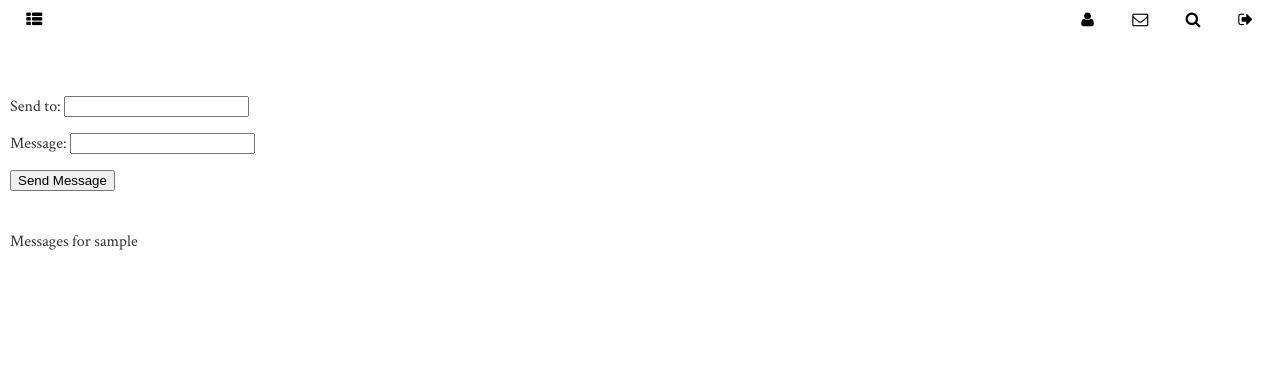
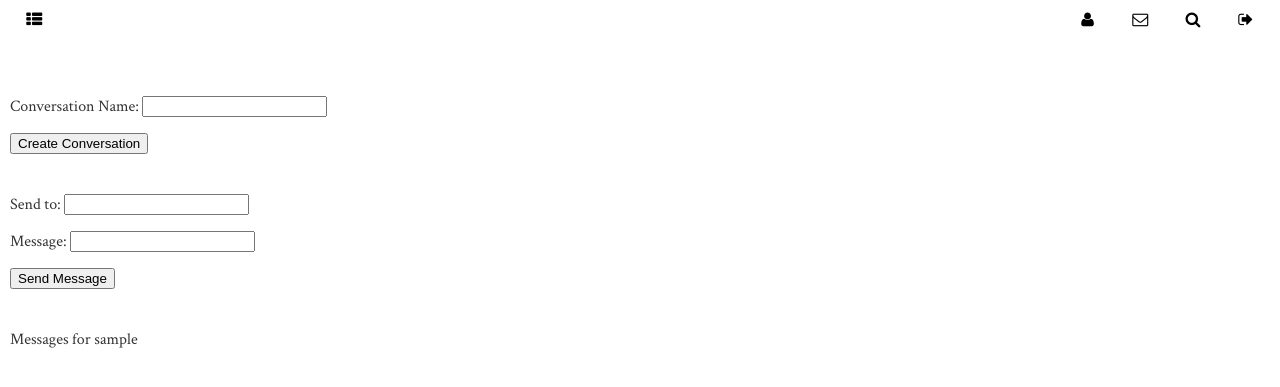
Before and after one commit to galvinma/pythia, a Flask app: page /message in a window 1280 px wide. Shown: the top 387 px of the page. Run offline with Flask 3, Linux system fonts and the light colour scheme; a user stored in the database is signed in; tables that the repository leaves empty hold one stand-in row (values such as "Sample post").

Commit message:
view and model now in sync. User messages and conversation now stored in db. Need to finetune, and allow user to select conversations in the UI.

```diff
--- a/form.py
+++ b/form.py
@@ -18,17 +18,21 @@ class LoginForm(Form):
 	logpassword = PasswordField('Password', validators=[Required()])
 	logsubmit = SubmitField('Login')
 
+# Allows user to send a message
 class MessageForm(Form):
 	msgusername = StringField('Send to:  ', validators=[Required()])
 	message = StringField('Message:  ', validators=[Required()])
 	messagesubmit = SubmitField('Send Message')
 
+
+# Allows user to begin a new conversation
+class ConversationForm(Form):
+	conversationtitle = StringField('Conversation Name: ')
+	conversationsubmit = SubmitField('Create Conversation')
+
+# Allows user to submit new profile information and associated interests.
 class ProfileForm(Form):
 	description = StringField('Description here  ', validators=[Required()])
 	interests = StringField('Interests here:  ')
 	profilepicture = StringField('Profile picture')
 	profilesubmit = SubmitField('Submit')
-
-#class PeopleSearchForm(Form):
-#	search = StringField('Search for people who have similar interests', validators=[Required()])
-#	submit = SubmitField('I am Search Dragon')
--- a/templates/message.html
+++ b/templates/message.html
@@ -12,6 +12,18 @@
       <div class = "nav_bar_col_index col-1-24"><a href="/search"><span class = "icon-search"></span></a></div>
       <div class = "nav_bar_col_index col-1-24"><a href="/logout"><span class = "icon-logout"></span></a></div>
   </div>
+
+
+<div class="row">
+    <div class="col-8-24">
+            <form method="POST">
+            {{ conversationform.hidden_tag() }}
+            <p>{{ conversationform.conversationtitle.label }} {{ conversationform.conversationtitle() }} </p>
+            {{ conversationform.conversationsubmit }}
+            </form>
+    </div>
+    </div>
+
 
 
 
--- a/view.py
+++ b/view.py
@@ -14,7 +14,7 @@ from flask_login import LoginManager, UserMixin, login_user, login_required, log
 
 
 
-from form import RegistrationForm, LoginForm, MessageForm, ProfileForm
+from form import RegistrationForm, LoginForm, MessageForm, ProfileForm, ConversationForm
 from model import DeclarativeBase
 from model import User, Message, Conversations, UserConversations, Interests
 
@@ -98,7 +98,8 @@ def create_app(app):
 			for match in description_query.all():
 				descriptions.append(match.description)
 			return render_template('profile.html', profileform=profileform, descriptions=descriptions, user=current_user.username)
-		# POST request to update user description and interests
+		# POST request to update user description
+		# Add interests in later story
 		if profileform.validate_on_submit():
 			profile_info = User(id = user, description = profileform.description.data, profilepicture = profileform.profilepicture.data)
 			session.merge(profile_info)
@@ -111,28 +112,29 @@ def create_app(app):
 		return render_template('profile.html', profileform=profileform, descriptions=descriptions, user=current_user.username)
 
 
-
 	@app.route('/message', methods =['GET', 'POST'])
 	@login_required
 	def message():
 		session = Session()
 		messageform = MessageForm()
+		conversationform = ConversationForm()
 		user = current_user.username
 		timestamp = str(datetime.datetime.now())
+		if conversationform.validate_on_submit():
+			# Add Conversation
+			conversation = Conversations(timestamp=timestamp)
+			session.add(conversation)
+			session.commit()
+			# Add UserConversation
+			session.flush()
+			userconversation = UserConversations(user_id=current_user.id, conversations_id=conversation.id)
+			session.add(userconversation)
+			session.commit()
 		if messageform.validate_on_submit():
-			# Add Conversation
-			conversation_test = Conversations(timestamp=timestamp)
-			session.add(conversation_test)
+			# Add message
+			message = Message(user_id=current_user.id, conversations_id=conversation.id, message=messageform.message.data, timestamp=timestamp)
+			session.add(message)
 			session.commit()
-			# Add User-Conversation
-			session.flush()
-		#	user_convo = UserConversations(username = User.username, conversation = Conversations.id)
-		#	session.add(user_convo)
-		#	session.commit()
-			# Add message
-#			message = Message(message = messageform.message.data, timestamp = timestamp)
-#			session.add(mes)
-#			session.commit()
 		messages = []
 		# user_query pulls up messages based on a match to the mes_identity column.
 		# May need to sort by timestamp in the future
@@ -140,7 +142,7 @@ def create_app(app):
 #		for match in user_query.all():
 #			messages.append(match.message)
 		session.close()
-		return render_template('message.html', messageform=messageform, user=user, messages=messages)
+		return render_template('message.html', messageform=messageform, conversationform=conversationform, user=user, messages=messages)
 
 	@app.route('/chat', methods =['GET', 'POST'])
 	@login_required
```
